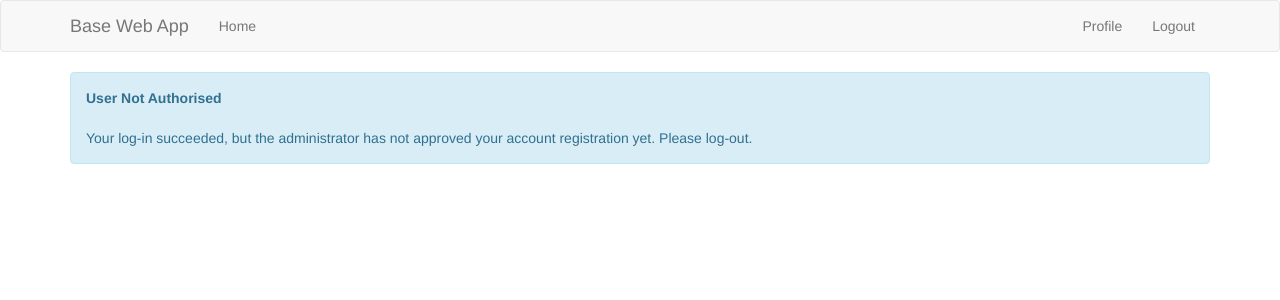
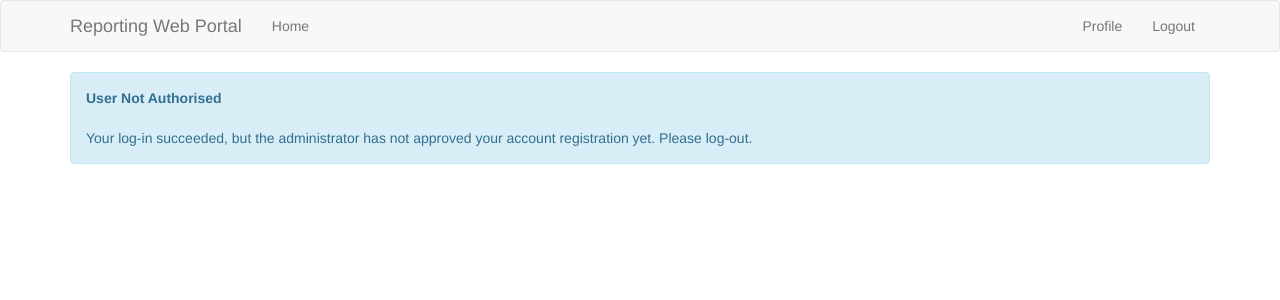
Before and after one commit to edbullen/flask-base, a Flask app: page /index in a window 1280 px wide. Shown: the top 300 px of the page. Run offline with Flask 2, Linux system fonts and the light colour scheme; the visitor is signed in with stand-in values (Sample User, id 1); data comes from the database, SQL or seed files in the repository; parts of the project's set-up code (start-up, migrations or seed data) failed here and were passed over; some libraries are stand-ins or nearby versions.

Commit message:
change the name to Reporting Web Portal and tweak the README

```diff
--- a/app/templates/base.html
+++ b/app/templates/base.html
@@ -2,9 +2,9 @@
 
 {% block title %}
       {% if title %}
-         {{ title }} - Base Web App
+         {{ title }} - Reporting Web Portal
       {% else %}
-         Welcome to Base Web App
+         Welcome to the Reporting Web Portal
       {% endif %}
 {% endblock %}
 
@@ -19,7 +19,7 @@
                     <span class="icon-bar"></span>
                     <span class="icon-bar"></span>
                 </button>
-                <a class="navbar-brand" href="{{ url_for('index') }}">Base Web App</a>
+                <a class="navbar-brand" href="{{ url_for('index') }}">Reporting Web Portal</a>
             </div>
             <div class="collapse navbar-collapse" id="bs-example-navbar-collapse-1">
                 <ul class="nav navbar-nav">
```
Also changed, not shown: README.md.
